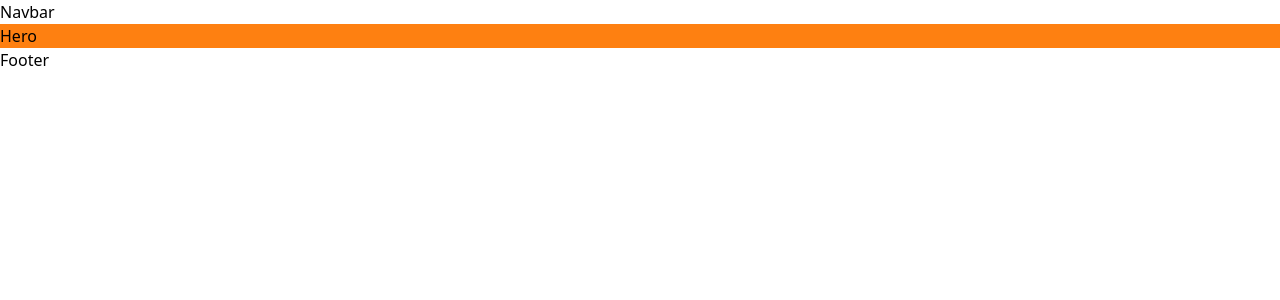
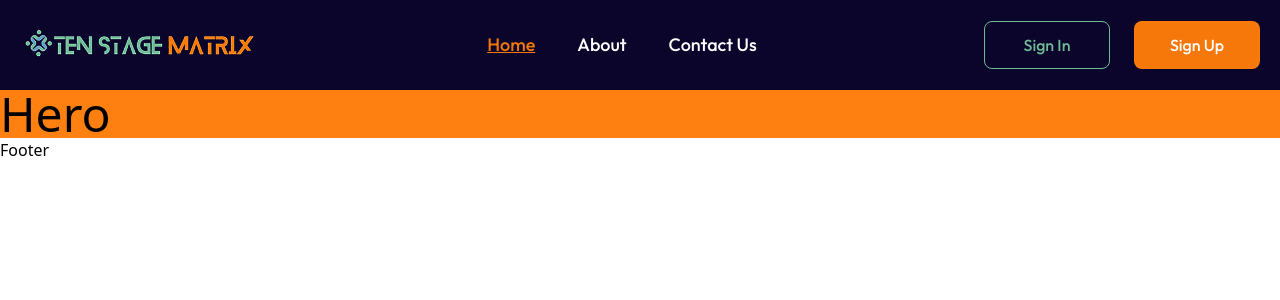
Before and after one commit to team-pr01/Ten-Stage-Matrix-Client, a React (Vite) app: page / in a window 1280 px wide. Shown: the top 300 px of the page. Built offline with nearby package versions, Linux system fonts and the light colour scheme.

Commit message:
Completed navbar

```diff
--- /dev/null
+++ b/src/assets/index.tsx
@@ -0,0 +1,6 @@
+import logo from "./images/logo.png";
+
+
+export const IMAGES = {
+    logo,
+}
--- a/src/components/HomePage/Hero/Hero.tsx
+++ b/src/components/HomePage/Hero/Hero.tsx
@@ -1,7 +1,7 @@
 
 const Hero = () => {
     return (
-        <div className="bg-primary-10 text-5x">
+        <div className="bg-primary-10 text-5xl">
             Hero
         </div>
     );
--- /dev/null
+++ b/src/components/Reusable/Container/Container.tsx
@@ -0,0 +1,11 @@
+import type { ReactNode } from "react";
+
+const Container = ({children} : {children: ReactNode}) => {
+    return (
+        <div className="w-full max-w-[1440px] mx-auto px-5 2xl:px-0">
+            {children}
+        </div>
+    );
+};
+
+export default Container;
--- a/src/components/Shared/Navbar/Navbar.tsx
+++ b/src/components/Shared/Navbar/Navbar.tsx
@@ -1,10 +1,59 @@
+import { Link, useLocation } from "react-router-dom";
+import { IMAGES } from "../../../assets";
+import Container from "../../Reusable/Container/Container";
 
 const Navbar = () => {
-    return (
-        <div>
-            Navbar
+  const location = useLocation();
+  const navlinks = [
+    {
+      label: "Home",
+      path: "/",
+    },
+    {
+      label: "About",
+      path: "/about-us",
+    },
+    {
+      label: "Contact Us",
+      path: "/contact-us",
+    },
+  ];
+  return (
+    <div className="font-Outfit bg-neutral-10 py-[15px]">
+      <Container>
+        <div className="flex items-center justify-between">
+          {/* Logo */}
+          <img src={IMAGES.logo} alt="logo" className="" />
+
+          {/* Navlinks */}
+          <div className="flex items-center gap-[42px]">
+            {navlinks?.map((navlink) => (
+              <Link
+                key={navlink.label}
+                to={navlink.path}
+                className={`text-lg font-medium ${
+                  location.pathname === navlink.path
+                    ? "underline text-primary-10"
+                    : "text-white"
+                }`}
+              >
+                {navlink.label}
+              </Link>
+            ))}
+          </div>
+
+          <div className="flex items-center gap-6">
+            <button className="p-2 w-[126px] h-12 rounded-lg border border-secondary-10 text-secondary-10 font-medium">
+              Sign In
+            </button>
+            <button className="p-2 w-[126px] h-12 rounded-lg border border-primary-10 bg-primary-10 text-white font-medium">
+              Sign Up
+            </button>
+          </div>
         </div>
-    );
+      </Container>
+    </div>
+  );
 };
 
 export default Navbar;
--- a/src/index.css
+++ b/src/index.css
@@ -1,8 +1,9 @@
+@import url('https://fonts.googleapis.com/css2?family=Outfit:wght@100..900&display=swap');
 @import "tailwindcss";
 
 @theme {
   /* Fonts */
-  /* --font-Satoshi: Satoshi, sans-serif; */
+  --font-Outfit: Outfit, sans-serif;
 
   /* Colors */
 
@@ -11,8 +12,8 @@
   --color-primary-15: #8E51FF;
 
   /* Neutral */
-  --color-neutral-10: #ffffff1a;
-  --color-neutral-15: #ffffff0d;
+  --color-neutral-10: #0B052B;
+  /* --color-neutral-15: #ffffff0d;
   --color-neutral-20: #ffffff14;
   --color-neutral-25: #ffffff40;
   --color-neutral-30: #06050B;
@@ -21,16 +22,10 @@
   --color-neutral-45: #0F172B;
   --color-neutral-50: #314158;
   --color-neutral-55: #243757;
-  --color-neutral-60: #62748E;
+  --color-neutral-60: #62748E; */
 
 /* Gray/White */
-  --color-gray-10: #EDE9FE;
-  --color-gray-15: #ffffffbf;
-  --color-gray-20: #CAD5E2;
-  --color-gray-25: #ffffff80;
-  --color-gray-30: #E2E8F0;
-  --color-gray-35: #90A1B9;
-  --color-gray-40: #5D6B82;
+  --color-secondary-10: #6EBC94;
 
    /* Shadows */
    --shadow-custom: 0px 4px 28px -4px rgba(0, 0, 0, 0.10);
```
Also changed, not shown: src/assets/images/logo.png (added).
